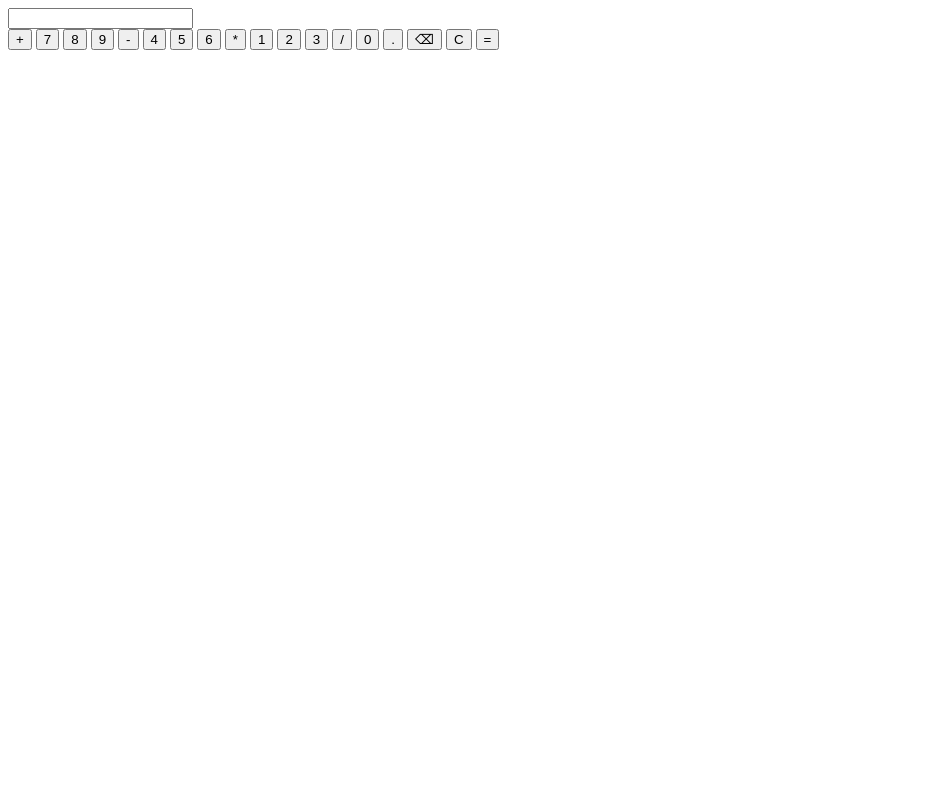
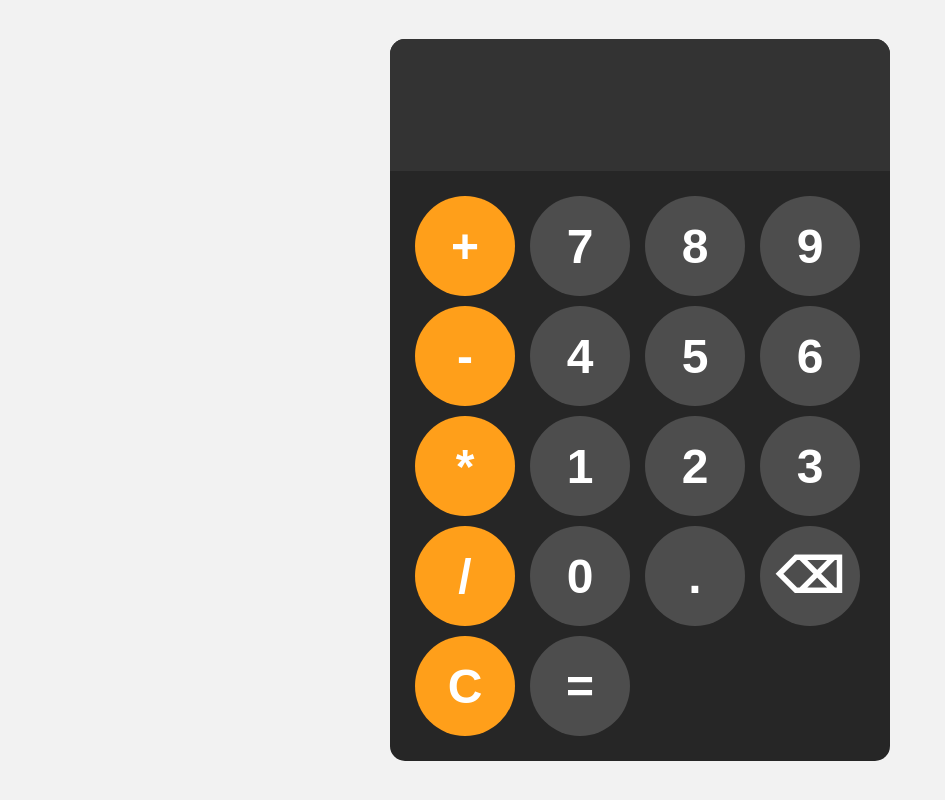
Before and after one commit to amanreddy77/Calculator_js, a plain HTML site: page index.html in a window 1280 px wide. Shown: the whole page, without its empty margins (0-945 px from the left). Drawn offline with Linux system fonts and the light colour scheme.

Commit message:
Update calci.css

```diff
--- a/calci.css
+++ b/calci.css
@@ -1,36 +1,57 @@
-/*
-const display = document.createElementById("display");
 
-function appendToDisplay(input) {
-    display.value += input;
+body{
+    margin: 0;
+    display: flex;
+    justify-content: center;
+    align-items: center;
+    height: 100vh;
+    background-color: hsl(0, 0%, 95%);
 }
-
-function clearDisplay() {
-    display.value = "";
+#calculator{
+    font-family: Arial, sans-serif;
+    background-color: hsl(0, 0%, 15%);
+    border-radius: 15px;
+    max-width: 500px;
+    overflow: hidden;
 }
-function calculate() {
-    display.value = eval(display.value);
-
+#display{
+    width: 100%;
+    padding: 20px;
+    font-size: 5rem;
+    text-align: left;
+    border: none;
+    background-color: hsl(0, 0%, 20%);
+    color: white;
 }
-*/
-const display = document.getElementById("display");
-
-function appendToDisplay(input){
-    display.value += input;
+#keys{
+    display: grid;
+    grid-template-columns: repeat(4, 1fr);
+    gap: 10px;
+    padding: 25px;
 }
-
-function clearDisplay(){
-    display.value = "";
+button{
+    width: 100px;
+    height: 100px;
+    border-radius: 50px;
+    border: none;
+    background-color: hsl(0, 0%, 30%);
+    color: white;
+    font-size: 3rem;
+    font-weight: bold;
+    cursor: pointer;
 }
-function backspace(){
-    display.value = display.value.slice(0, -1);
+button:hover{
+    background-color: hsl(0, 0%, 40%);
 }
-
-function calculate(){
-    try{
-        display.value = eval(display.value);
-    }
-    catch(error){
-        display.value = "Error";
-    }
+button:active{
+    background-color: hsl(0, 0%, 50%);
 }
+.operator-btn{
+    background-color: hsl(35, 100%, 55%);
+}
+.operator-btn:hover{
+    background-color: hsl(35, 100%, 65%);
+}
+.operator-btn:active{
+    background-color: hsl(35, 100%, 75%);
+}
```
